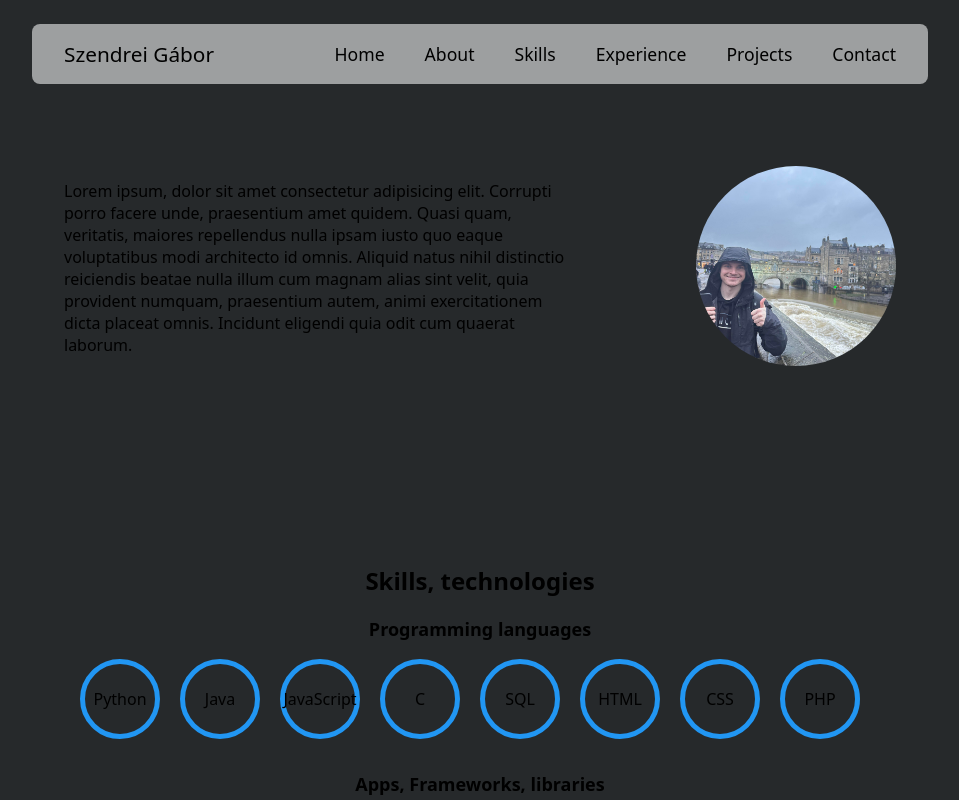
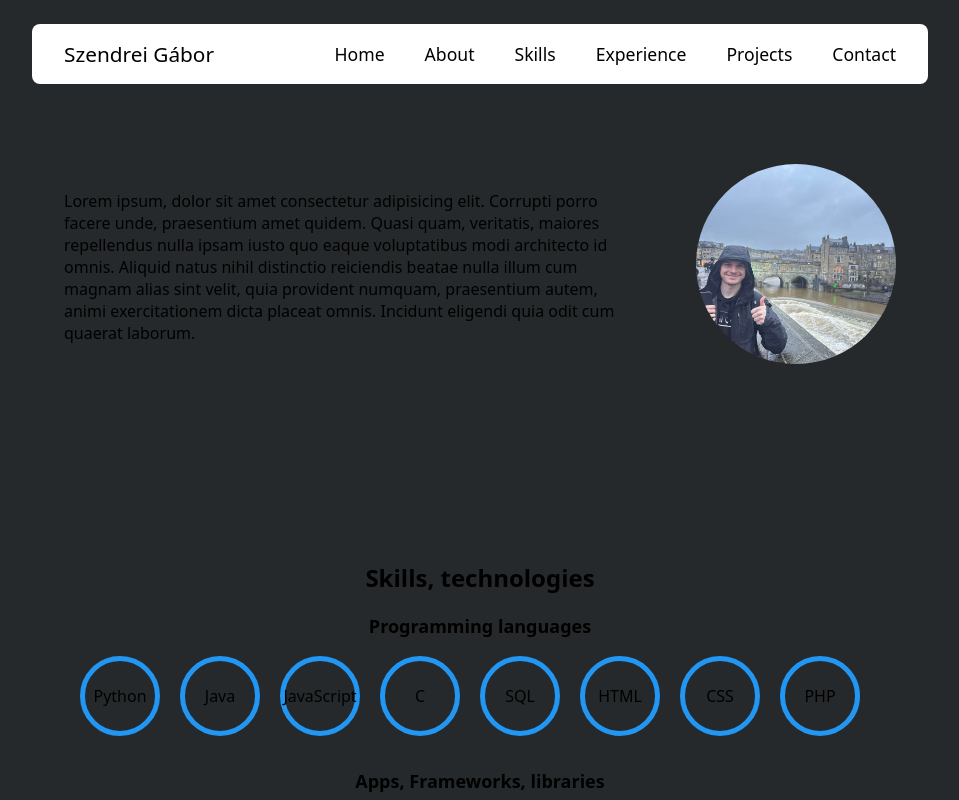
Before and after one commit to SzGabor1/portfolio, a React (Vite) app: page / in a window 1280 px wide. Shown: the top 800 px of the page, without its empty margins (160-1119 px from the left). Built offline with nearby package versions, Linux system fonts and the light colour scheme.

Commit message:
Update header and profile CSS styles

```diff
--- a/src/styles/header.css
+++ b/src/styles/header.css
@@ -1,5 +1,5 @@
 header {
-  background: #9d9fa0;
+  background: white;
   /* background: #80b0dd; */
   width: 70%;
   margin: 1.5rem auto;
--- a/src/styles/profile.css
+++ b/src/styles/profile.css
@@ -2,8 +2,6 @@
   width: 100%;
   height: 100%;
   object-fit: cover;
-  margin-left: 50px;
-
 }
 .profile_img img {
   width: 200px;
```
